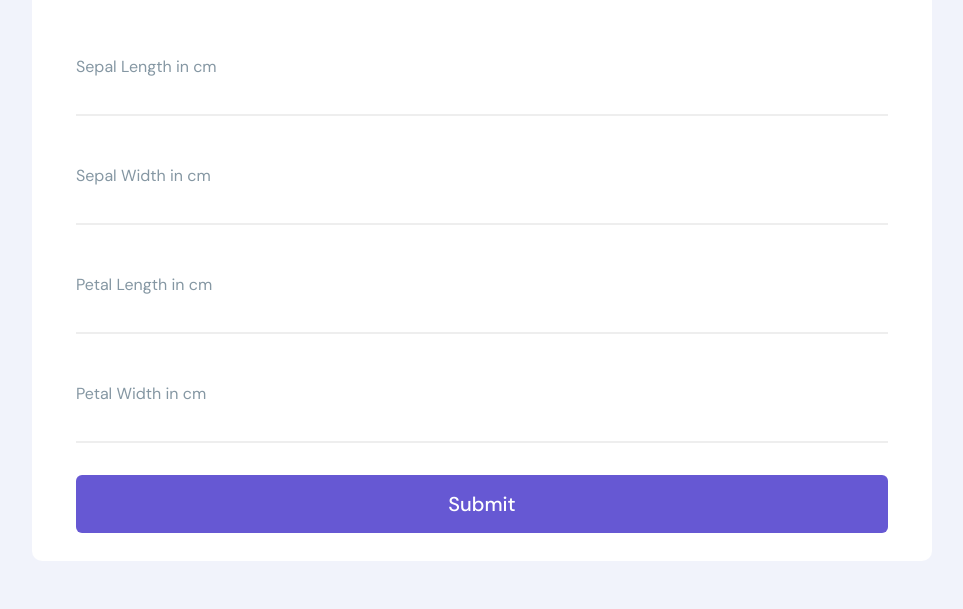
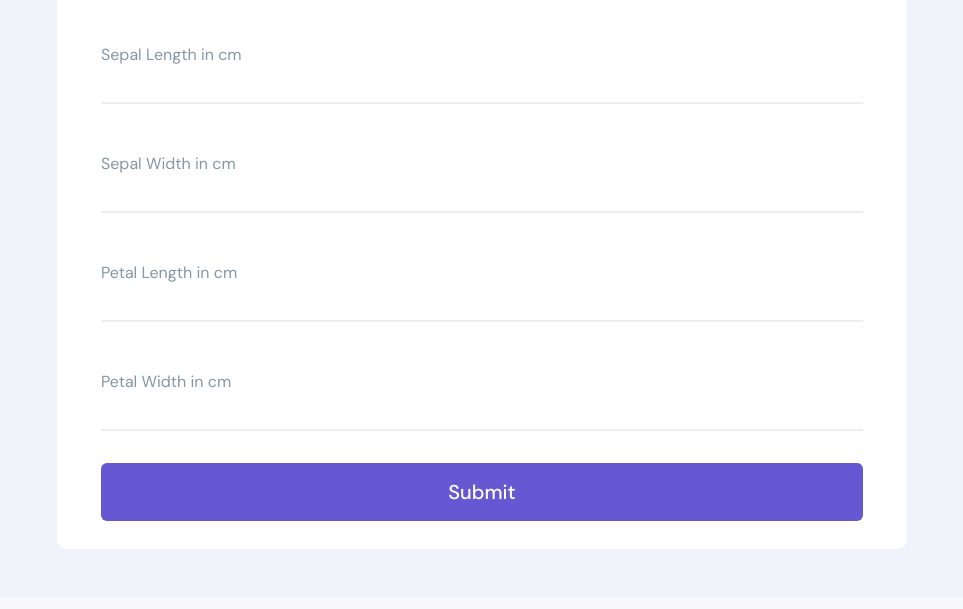
Before and after one commit to Vengatesan-K/Iris-Species, a Flask app: page / in a window 1280 px wide. Shown: the part 280-889 px from the top of the page, without its empty margins (158-1121 px from the left). After the commit the page ends 801 px from the top, so only its background shows below. Run offline with Flask 3, Linux system fonts and the light colour scheme; parts of the project's set-up code (start-up, migrations or seed data) failed here and were passed over.

Commit message:
Update style.css

```diff
--- a/static/style.css
+++ b/static/style.css
@@ -28,7 +28,7 @@ input {
 	display: flex;
 	flex-direction: column;
 	width: 200%;
-	max-width: 900px;
+	max-width: 850px;
 	background-color: #FFF;
 	border-radius: 10px;
 	box-shadow: 0 10px 20px 0 rgba(#999, .25);
@@ -42,7 +42,7 @@ input {
 	background-image: url('https://cdn1.vectorstock.com/i/1000x1000/29/75/watercolor-garden-iris-flowers-isolated-on-white-vector-10372975.jpg');
 	background-repeat: no-repeat;
 	background-size: 60%;
-	background-position: 330px 12%;
+	background-position: 370px 12%;
 	position: relative;
 }
 
```
